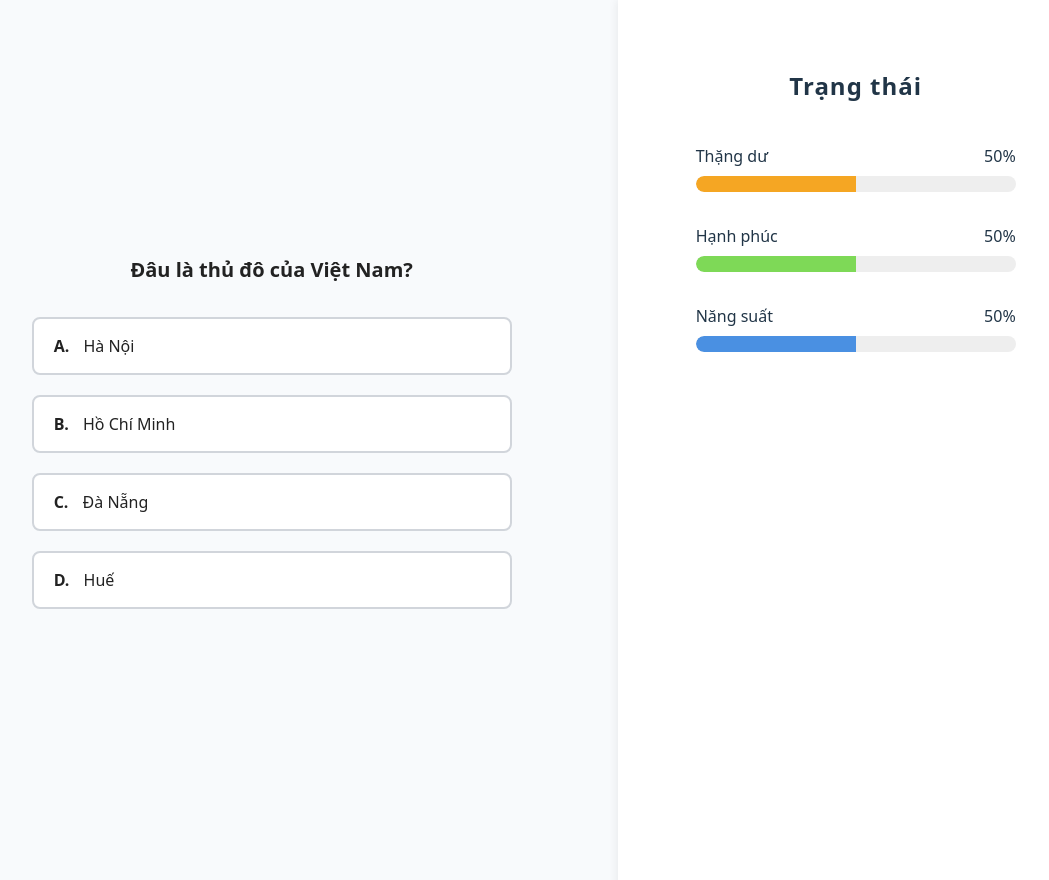
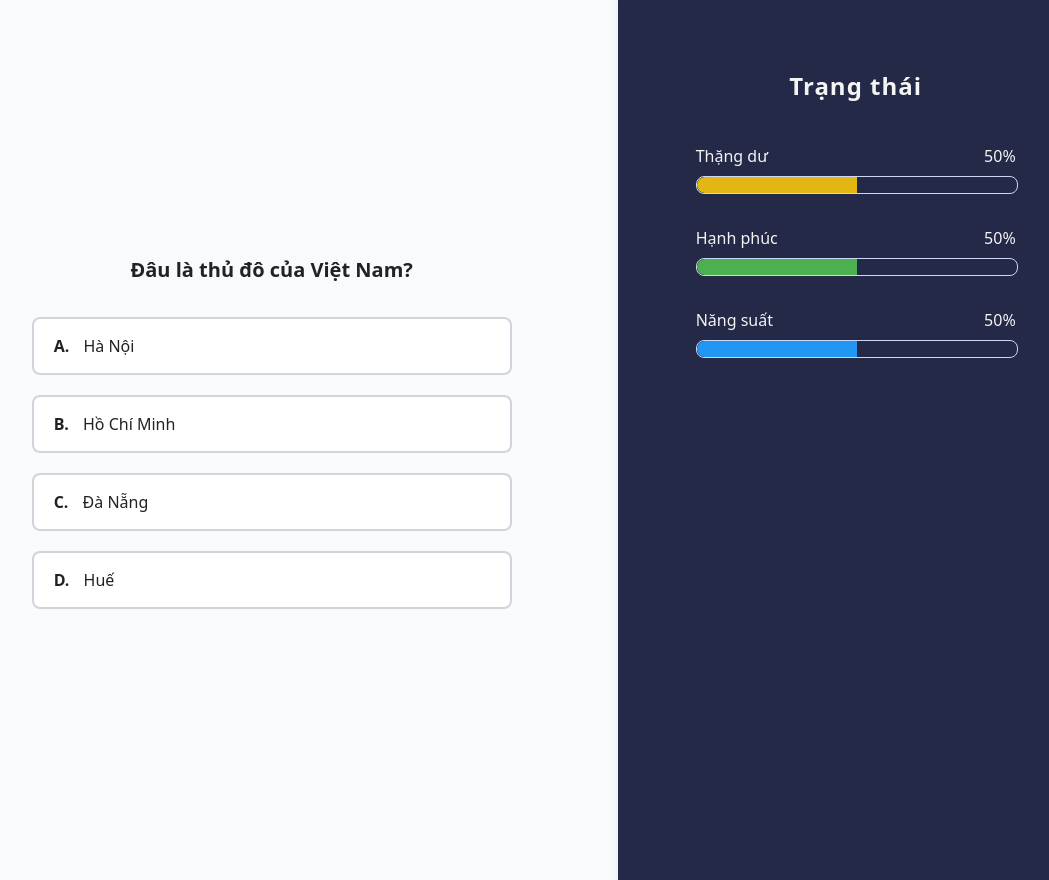
Before and after one commit to Sheeveltis/MLN122, a React (Vite) app in the folder MLN122/: page /game in a window 1280 px wide. Shown: the top 880 px of the page, without its empty margins (187-1236 px from the left). Built offline with nearby package versions, Linux system fonts and the light colour scheme.

Commit message:
đổi lại màu đẹp hơnhơn

```diff
--- a/MLN122/src/game/HUDStatus.module.css
+++ b/MLN122/src/game/HUDStatus.module.css
@@ -4,13 +4,14 @@
     right: 0;
     width: 33.3333vw;
     height: 100vh;
-  background: #fff;
-  box-shadow: -2px 0 8px rgba(0,0,0,0.06);
+    background: #232946; /* nền đậm */
+    box-shadow: -2px 0 8px rgba(0, 0, 0, 0.06);
     display: flex;
     flex-direction: column;
     align-items: center;
     padding: 48px 24px;
     z-index: 100;
+    color: #f4f4f4; /* trắng dịu */
   }
 
   .title {
@@ -18,6 +19,7 @@
     font-weight: bold;
     margin-bottom: 2.5rem;
     letter-spacing: 1px;
+    color: #f4f4f4;
   }
 
   .statusBar {
@@ -32,30 +34,33 @@
     margin-bottom: 0.5rem;
     font-size: 1rem;
     font-weight: 500;
+    color: #f4f4f4;
   }
 
   .progressBg {
     width: 100%;
     height: 16px;
-  background: #eee;
+    background: #232946;
     border-radius: 8px;
     overflow: hidden;
+    border: 1.5px solid #ccd6f6; /* xanh nhạt */
   }
 
   .progressFill {
     height: 100%;
     border-radius: 8px 0 0 8px;
-  transition: width 0.4s cubic-bezier(0.4,0,0.2,1);
+    transition: width 0.4s cubic-bezier(0.4, 0, 0.2, 1);
   }
 
+  /* Màu trạng thái mới */
   .surplus {
-  background: #f5a623;
+    background: #e2b714; /* vàng mù tạt */
   }
 
   .happiness {
-  background: #7ed957;
+    background: #4caf50; /* xanh lá dịu */
   }
 
   .productivity {
-  background: #4a90e2;
+    background: #2196f3; /* xanh dương công nghiệp */
   }
```
Lines whose indentation alone changed are shown as unchanged.
